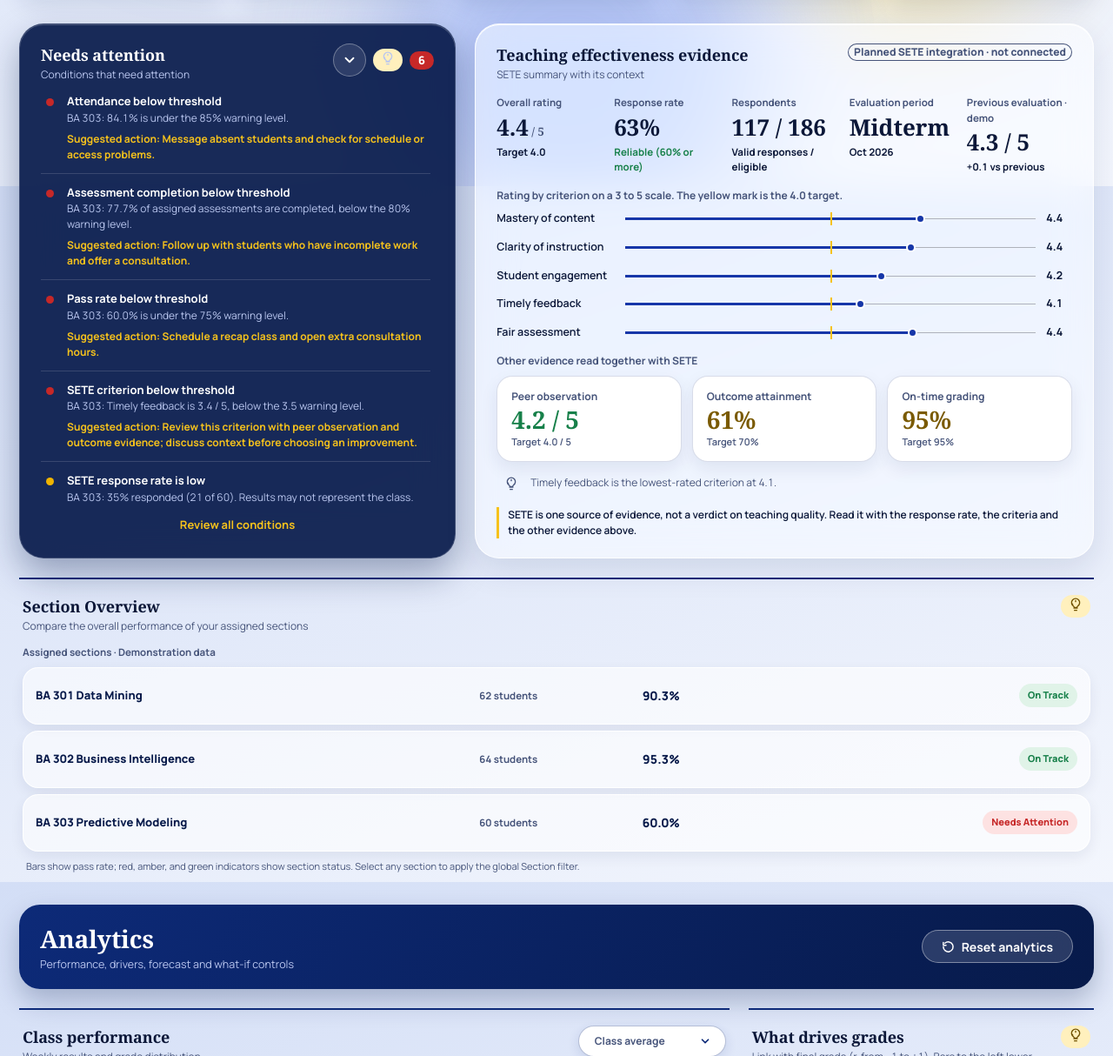
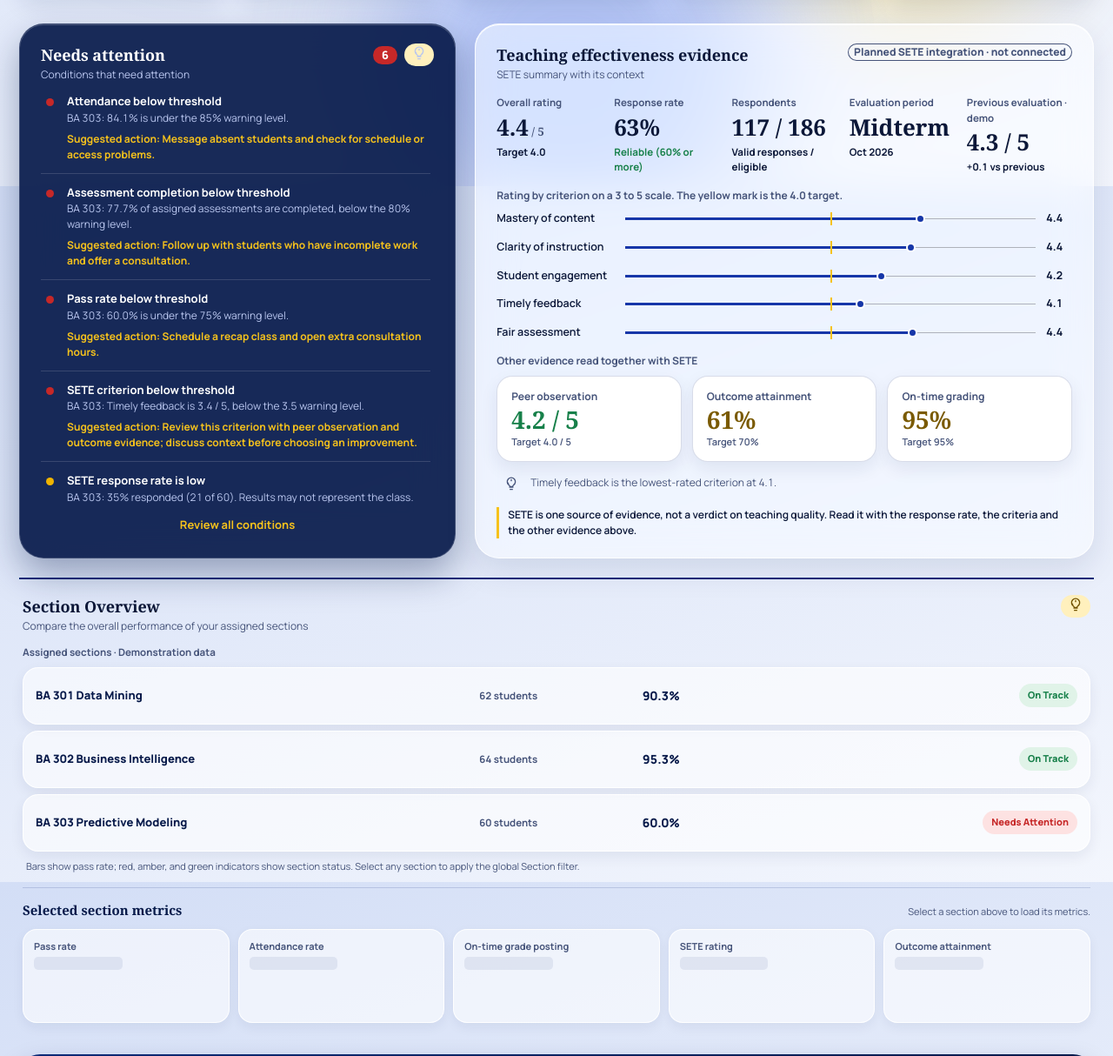
Before and after one commit to v-thee/carolina-university-faculty-dashboard, a plain HTML site: page index.html in a window 1280 px wide. Shown: the part 586-1800 px from the top of the page at 87% size. Drawn offline with Linux system fonts and the light colour scheme.

Commit message:
update comes with metrics and minor enhancement for needs attention card

```diff
--- a/index.html
+++ b/index.html
@@ -530,6 +530,11 @@ select:focus-visible { outline: 0; border-color: var(--navy); box-shadow: 0 0 0
 .dk .link { color: var(--yel); }
 .dk .link:hover { color: #fff; }
 #aall { margin-top: 10px; padding: 6px 4px; font-size: 13px; }
+#alerts .al { scrollbar-width: thin; scrollbar-color: rgba(185, 198, 239, .7) rgba(255,255,255,.1); }
+#alerts .al::-webkit-scrollbar { width: 10px; }
+#alerts .al::-webkit-scrollbar-track { margin: 8px 0; border-radius: 99px; background: rgba(255,255,255,.1); }
+#alerts .al::-webkit-scrollbar-thumb { min-height: 36px; border: 2px solid transparent; border-radius: 99px; background: rgba(185,198,239,.72); background-clip: padding-box; }
+#alerts .al::-webkit-scrollbar-thumb:hover { background: rgba(255,255,255,.92); background-clip: padding-box; }
 .pass-fail { display: flex; flex-wrap: wrap; gap: 8px; margin: 6px 0 0; }
 .pass-fail span { padding: 4px 9px; border-radius: 99px; background: #e0f3e8; color: var(--ok); font-size: 11px; font-weight: 700; }
 .pass-fail span:last-child { background: #fde2e2; color: var(--bad); }
@@ -653,11 +658,24 @@ select:focus-visible { outline: 0; border-color: var(--navy); box-shadow: 0 0 0
 .cmp-status.watch { background: #fff1c2; color: #7a5a00; }
 .cmp-status.alert { background: #fde2e2; color: var(--bad); }
 .cmp-note { margin: 9px 4px 0; color: var(--mute); font-size: 11px; }
+.cmp-metrics-wrap { margin-top: 16px; padding-top: 14px; border-top: 1px solid var(--line); }
+.cmp-metrics-head { display: flex; flex-wrap: wrap; align-items: baseline; justify-content: space-between; gap: 5px 12px; margin-bottom: 10px; }
+.cmp-metrics-head h4 { margin: 0; color: var(--deep); font-family: Georgia, serif; font-size: 15px; }
+.cmp-metrics-head span { color: var(--mute); font-size: 11px; }
+.cmp-metrics { display: grid; grid-template-columns: repeat(5, minmax(0, 1fr)); gap: 10px; }
+.cmp-metric-card { min-width: 0; padding: 12px; border: 1px solid rgba(255,255,255,.9); border-radius: 16px; background: rgba(255,255,255,.58); box-shadow: 0 5px 14px rgba(7,26,74,.06); }
+.cmp-metric-name { color: var(--mute); font-size: 11px; font-weight: 700; line-height: 1.3; }
+.cmp-metric-value { min-height: 36px; margin-top: 5px; color: var(--deep); font-family: Georgia, serif; font-size: 25px; font-weight: 700; line-height: 1.2; }
+.cmp-metric-foot { margin-top: 5px; color: var(--mute); font-size: 10px; line-height: 1.45; }
+.cmp-metric-status { display: inline-block; margin-top: 7px; padding: 2px 8px; border-radius: 99px; font-size: 10px; font-weight: 800; }
+.cmp-metric-status.s0 { background: #e0f3e8; color: var(--ok); }
+.cmp-metric-status.s1 { background: #fff1c2; color: #7a5a00; }
+.cmp-metric-status.s2 { background: #fde2e2; color: var(--bad); }
+.cmp-metrics[data-empty=true] .cmp-metric-value { min-height: 30px; }
+.cmp-metrics[data-empty=true] .cmp-metric-value::after { content: ""; display: block; width: 48%; height: 15px; margin-top: 5px; border-radius: 5px; background: rgba(13,42,120,.08); }
+.cmp-metrics[data-empty=true] .cmp-metric-foot { min-height: 28px; }
+.cmp-metrics[data-empty=true] .cmp-metric-status { display: none; }
 .alert-tools { display: flex; align-items: center; gap: 8px; flex: none; }
-.scroll-alerts { display: grid; place-items: center; width: 38px; height: 38px; padding: 0; border: 1px solid rgba(255,255,255,.32); border-radius: 50%; color: #fff; background: rgba(255,255,255,.1); transition: background .15s, transform .15s; }
-.scroll-alerts:hover { background: rgba(255,255,255,.22); transform: translateY(2px); }
-.scroll-alerts svg { width: 18px; height: 18px; }
-.scroll-alerts.up svg { transform: rotate(180deg); }
 
 /* Student popup tabs */
 .stabs .chip { padding: 7px 14px; }
@@ -773,6 +791,8 @@ select:focus-visible { outline: 0; border-color: var(--navy); box-shadow: 0 0 0
   .cmp-status { grid-column: 2; grid-row: 2; }
   .cmp-track { grid-column: 1 / -1; grid-row: 3; }
   .cmp-reset { min-height: 40px; padding: 0 12px; }
+  .cmp-metrics { grid-template-columns: repeat(2, minmax(0, 1fr)); }
+  .cmp-metric-card:last-child:nth-child(odd) { grid-column: 1 / -1; }
 }
 
 @media (max-width: 380px) {
@@ -870,10 +890,7 @@ select:focus-visible { outline: 0; border-color: var(--navy); box-shadow: 0 0 0
         <div class="ch">
           <div><h3>Needs attention</h3><span>Conditions that need attention</span></div>
           <div class="alert-tools">
-            <button class="scroll-alerts" id="ascr" type="button" aria-label="Scroll to next conditions" title="Scroll to next conditions">
-              <svg viewBox="0 0 24 24" fill="none" stroke="currentColor" stroke-width="2.4" stroke-linecap="round" stroke-linejoin="round" aria-hidden="true"><path d="m6 9 6 6 6-6"/></svg>
-            </button>
-            <span class="source-icon ins" role="img" aria-label="Insight" title="Insight" style="margin:0"><svg viewBox="0 0 24 24" fill="none" stroke="currentColor" stroke-width="2" stroke-linecap="round" stroke-linejoin="round" aria-hidden="true"><path d="M9 18h6M10 22h4M8.2 14.5A7 7 0 1 1 15.8 14.5c-.9.7-1.3 1.4-1.5 2.5h-4.6c-.2-1.1-.6-1.8-1.5-2.5Z"/><path d="M12 5v2M5.5 11H7"/></svg></span><b class="cnt" id="ac"></b>
+            <b class="cnt" id="ac"></b><span class="source-icon ins" role="img" aria-label="Insight" title="Insight" style="margin:0"><svg viewBox="0 0 24 24" fill="none" stroke="currentColor" stroke-width="2" stroke-linecap="round" stroke-linejoin="round" aria-hidden="true"><path d="M9 18h6M10 22h4M8.2 14.5A7 7 0 1 1 15.8 14.5c-.9.7-1.3 1.4-1.5 2.5h-4.6c-.2-1.1-.6-1.8-1.5-2.5Z"/><path d="M12 5v2M5.5 11H7"/></svg></span>
           </div>
         </div>
         <ul class="al" id="al"></ul>
@@ -897,6 +914,10 @@ select:focus-visible { outline: 0; border-color: var(--navy); box-shadow: 0 0 0
         </div>
         <div class="cmp-list" id="cmp-chart" role="group" aria-label="Overview of all assigned sections"></div>
         <p class="cmp-note">Bars show pass rate; red, amber, and green indicators show section status. Select any section to apply the global Section filter.</p>
+        <div class="cmp-metrics-wrap" id="cmp-metrics-wrap" aria-live="polite">
+          <div class="cmp-metrics-head"><h4 id="cmp-metrics-title">Selected section metrics</h4><span id="cmp-metrics-scope">Select a section above to view its KPI metrics.</span></div>
+          <div class="cmp-metrics" id="cmp-metrics"></div>
+        </div>
       </article>
       <div class="atb" id="analytics">
         <div>
@@ -1002,8 +1023,8 @@ select:focus-visible { outline: 0; border-color: var(--navy); box-shadow: 0 0 0
 
     <footer class="ft">
       <span>© 2026 Carolina University · Since 1863</span>
-      <span>BSIT, Business Analytics · Sample data for demonstration</span>
-      <span>Last updated Nov 15, 2026</span>
+      <span>BSIT Business Analytics · Faculty Dashboard</span>
+      <span>Niel Betita | Theresa Valiente</span>
     </footer>
   </div>
 </div>
@@ -1540,30 +1561,7 @@ function rA() {
     ? `${T === 1 ? "Requires" : "Require"} review in your selected section.`
     : "No active conditions require review in your selected section.";
   $("#hero-count").setAttribute("aria-label", `${T} ${T === 1 ? "alert" : "alerts"} in ${sectionName}`);
-  updateAlertScroll();
-}
-
-function updateAlertScroll() {
-  const list = $("#al");
-  const button = $("#ascr");
-  const canScroll = list.scrollHeight > list.clientHeight + 4;
-  button.hidden = !canScroll;
-  if (!canScroll) return;
-  const atBottom = list.scrollTop + list.clientHeight >= list.scrollHeight - 4;
-  button.classList.toggle("up", atBottom);
-  button.setAttribute("aria-label", atBottom ? "Return to top of conditions" : "Scroll to next conditions");
-  button.title = atBottom ? "Return to top of conditions" : "Scroll to next conditions";
-}
-$("#ascr").onclick = () => {
-  const list = $("#al");
-  const atBottom = list.scrollTop + list.clientHeight >= list.scrollHeight - 4;
-  const target = atBottom ? 0 : Math.min(list.scrollTop + list.clientHeight * .8, list.scrollHeight);
-  const behavior = matchMedia("(prefers-reduced-motion: reduce)").matches || document.visibilityState === "hidden"
-    ? "instant" : "smooth";
-  list.scrollTo({ top: target, behavior });
-};
-$("#al").onscroll = updateAlertScroll;
-window.addEventListener("resize", updateAlertScroll);
+}
 
 function rF(c) {
   const h = +$("#hz").value;
@@ -1869,6 +1867,23 @@ function rC() {
       + `<span class="cmp-status ${status.cls}">${status.label}</span></button>`;
   }).join("");
   $("#cmp-reset").hidden = key === "all";
+  const metricCards = KD.map(d => {
+    const empty = key === "all";
+    const value = empty ? "" : d.f(C).toFixed(1) + d.u;
+    const status = empty ? null : stat(d, d.f(C));
+    const gap = empty ? "" : `${d.f(C) >= d.t ? "+" : "−"}${Math.abs(d.f(C) - d.t).toFixed(1)} vs target`;
+    return `<article class="cmp-metric-card">`
+      + `<div class="cmp-metric-name">${d.n}</div>`
+      + `<div class="cmp-metric-value">${value}</div>`
+      + `<div class="cmp-metric-foot">${empty ? "" : `Target ${d.tt} · Warns below ${d.w}${d.u === "/5" ? " / 5" : "%"}<br>${gap}`}</div>`
+      + `${empty ? "" : `<span class="cmp-metric-status s${status}">${["On track", "Watch", "Alert"][status]}</span>`}`
+      + `</article>`;
+  }).join("");
+  $("#cmp-metrics").dataset.empty = key === "all";
+  $("#cmp-metrics").innerHTML = metricCards;
+  $("#cmp-metrics-scope").textContent = key === "all"
+    ? "Select a section above to load its metrics."
+    : `${CR[key].name} · Midterm, Weeks 1–8 · Demonstration data`;
 }
 function pickSection(e) {
   const r = e.target.closest(".cmp-row");
```
